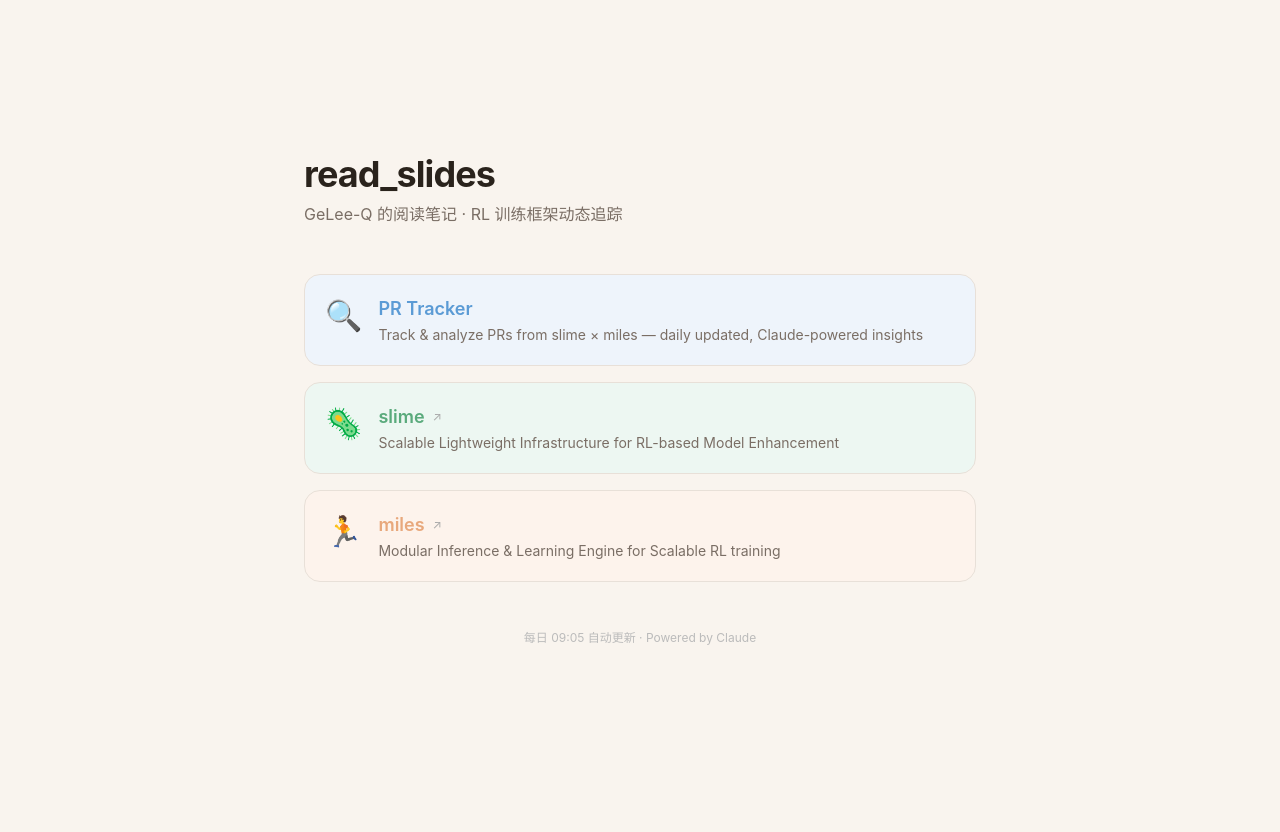
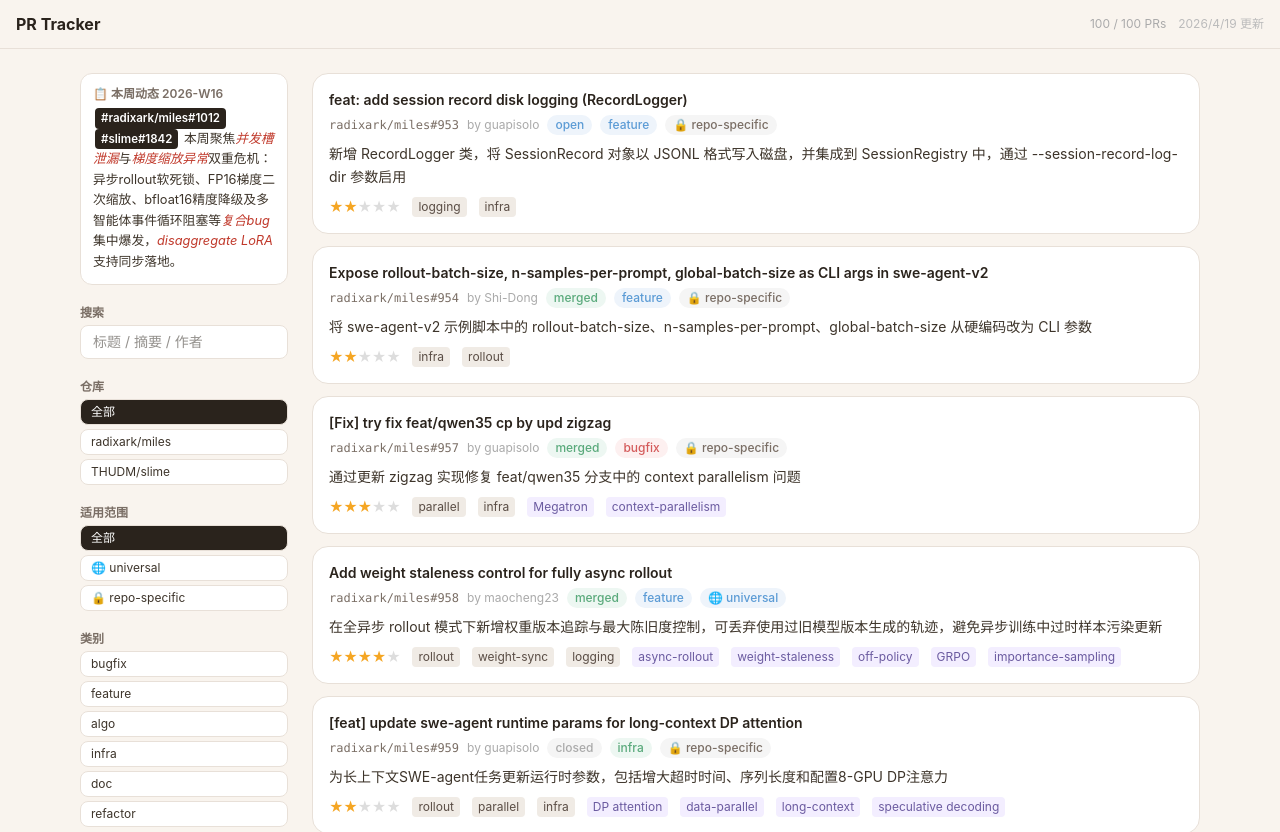
Before and after one commit to GeLee-Q/pr-tracker-web, a Next.js app: page / in a window 1280 px wide. Shown: the top 832 px of the page. Before the commit the page ends 800 px from the top, so only its background shows below. Built offline with nearby package versions, Linux system fonts and the light colour scheme.

Commit message:
feat: root page is PR tracker directly, remove homepage

```diff
--- a/app/layout.tsx
+++ b/app/layout.tsx
@@ -2,8 +2,8 @@
 import "./globals.css";
 
 export const metadata: Metadata = {
-  title: "GeLee-Q · read_slides",
-  description: "Reading notes and PR tracker for RL training frameworks",
+  title: "PR Tracker — slime × miles",
+  description: "Daily-updated PR analysis for RL training frameworks",
 };
 
 export default function RootLayout({
--- a/app/page.tsx
+++ b/app/page.tsx
@@ -1,88 +1 @@
-import Link from "next/link";
-
-const cards = [
-  {
-    href: "/pr-tracker",
-    emoji: "🔍",
-    title: "PR Tracker",
-    desc: "Track & analyze PRs from slime × miles — daily updated, Claude-powered insights",
-    accent: "#5b9bd5",
-    bg: "#eef4fb",
-  },
-  {
-    href: "https://github.com/THUDM/slime",
-    emoji: "🦠",
-    title: "slime",
-    desc: "Scalable Lightweight Infrastructure for RL-based Model Enhancement",
-    accent: "#5aaa7c",
-    bg: "#edf7f2",
-    external: true,
-  },
-  {
-    href: "https://github.com/radixark/miles",
-    emoji: "🏃",
-    title: "miles",
-    desc: "Modular Inference & Learning Engine for Scalable RL training",
-    accent: "#e8a87c",
-    bg: "#fdf3ec",
-    external: true,
-  },
-];
-
-export default function Home() {
-  return (
-    <main className="min-h-screen flex flex-col items-center justify-center px-4 py-16">
-      <div className="max-w-2xl w-full">
-        <h1
-          className="text-4xl font-bold mb-2 tracking-tight"
-          style={{ color: "#2a231c" }}
-        >
-          read_slides
-        </h1>
-        <p className="text-base mb-12" style={{ color: "#7a6e65" }}>
-          GeLee-Q 的阅读笔记 · RL 训练框架动态追踪
-        </p>
-
-        <div className="flex flex-col gap-4">
-          {cards.map((card) => (
-            <Link
-              key={card.href}
-              href={card.href}
-              target={card.external ? "_blank" : undefined}
-              rel={card.external ? "noopener noreferrer" : undefined}
-              className="group flex items-start gap-4 rounded-2xl p-5 border transition-all hover:shadow-md"
-              style={{
-                background: card.bg,
-                borderColor: "#e8e0d8",
-              }}
-            >
-              <span className="text-3xl mt-0.5">{card.emoji}</span>
-              <div className="flex-1 min-w-0">
-                <div className="flex items-center gap-2">
-                  <h2
-                    className="text-lg font-semibold"
-                    style={{ color: card.accent }}
-                  >
-                    {card.title}
-                  </h2>
-                  {card.external && (
-                    <span className="text-xs" style={{ color: "#aaa" }}>
-                      ↗
-                    </span>
-                  )}
-                </div>
-                <p className="text-sm mt-0.5" style={{ color: "#7a6e65" }}>
-                  {card.desc}
-                </p>
-              </div>
-            </Link>
-          ))}
-        </div>
-
-        <p className="text-xs mt-12 text-center" style={{ color: "#bbb" }}>
-          每日 09:05 自动更新 · Powered by Claude
-        </p>
-      </div>
-    </main>
-  );
-}
+export { default } from "./pr-tracker/PRTrackerClient";
--- a/app/pr-tracker/PRTrackerClient.tsx
+++ b/app/pr-tracker/PRTrackerClient.tsx
@@ -349,9 +349,6 @@
         className="sticky top-0 z-10 border-b px-4 py-3 flex items-center gap-3"
         style={{ background: "#f9f4eef0", borderColor: "#e8e0d8", backdropFilter: "blur(8px)" }}
       >
-        <a href="/" className="text-sm font-medium" style={{ color: "#7a6e65" }}>
-          ← read_slides
-        </a>
         <h1 className="text-base font-bold flex-1" style={{ color: "#2a231c" }}>
           PR Tracker
         </h1>
```
